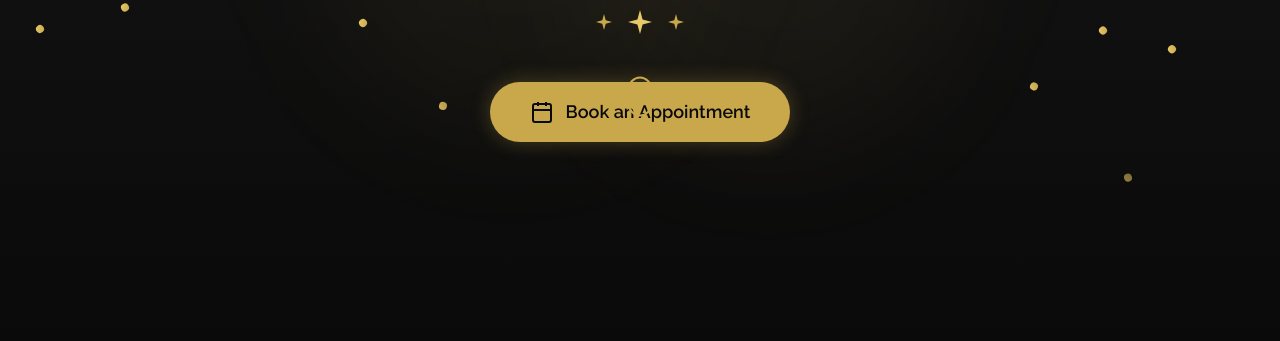
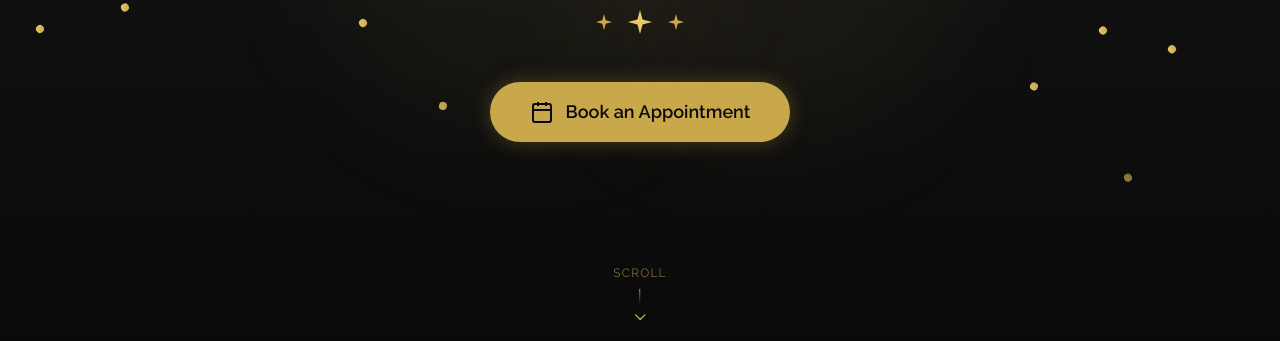
Before and after one commit to Sai1Ram/Ananya, a Next.js app: page / in a window 1280 px wide. Shown: the part 459-800 px from the top of the page. Built offline with nearby package versions, Linux system fonts and the light colour scheme; a web font is replaced by a local one.

Commit message:
feat: relocate scroll indicator outside content div
Move scroll indicator for better button visibility and
elegant design with floating animation.

Co-authored-by: Sai Ram <97873552+Sai1Ram@users.noreply.github.com>

```diff
--- a/components/hero-section.tsx
+++ b/components/hero-section.tsx
@@ -127,23 +127,33 @@ export default function HeroSection() {
 
         {/* Booking Modal */}
         <BookingModal open={bookingOpen} onOpenChange={setBookingOpen} />
+      </div>
 
-        {/* Scroll indicator */}
+      {/* Scroll indicator - positioned outside content div */}
       <motion.div
         initial={{ opacity: 0 }}
         animate={{ opacity: 1 }}
         transition={{ duration: 1, delay: 1.5 }}
-          className="absolute bottom-8 left-1/2 -translate-x-1/2"
+        className="absolute bottom-6 left-1/2 -translate-x-1/2 z-10"
       >
         <motion.div
-            animate={{ y: [0, 10, 0] }}
-            transition={{ duration: 1.5, repeat: Infinity }}
-            className="w-6 h-10 border-2 border-[#C9A84C] rounded-full flex justify-center pt-2"
+          animate={{ y: [0, 8, 0] }}
+          transition={{ duration: 2, repeat: Infinity, ease: "easeInOut" }}
+          className="flex flex-col items-center gap-2"
         >
-            <motion.div className="w-1.5 h-1.5 bg-[#C9A84C] rounded-full" />
+          <span className="text-[#C9A84C]/60 text-xs tracking-widest uppercase">Scroll</span>
+          <div className="flex flex-col items-center gap-1">
+            <motion.div
+              animate={{ opacity: [0.3, 1, 0.3] }}
+              transition={{ duration: 1.5, repeat: Infinity, ease: "easeInOut" }}
+              className="w-px h-4 bg-gradient-to-b from-[#C9A84C] to-transparent"
+            />
+            <svg className="w-4 h-4 text-[#C9A84C]" fill="none" viewBox="0 0 24 24" stroke="currentColor" strokeWidth={2}>
+              <path strokeLinecap="round" strokeLinejoin="round" d="M19 9l-7 7-7-7" />
+            </svg>
+          </div>
         </motion.div>
       </motion.div>
-      </div>
     </section>
   )
 }
```
Lines whose indentation alone changed are shown as unchanged.
